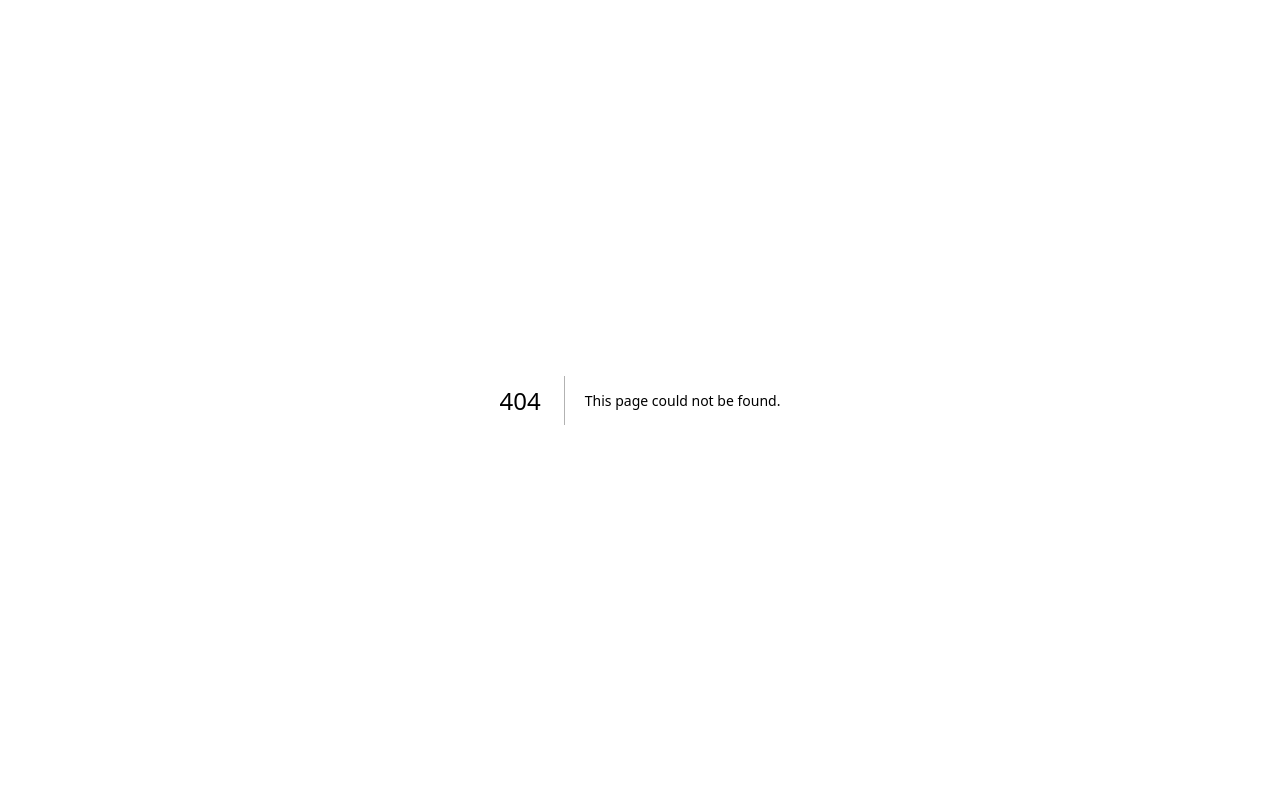
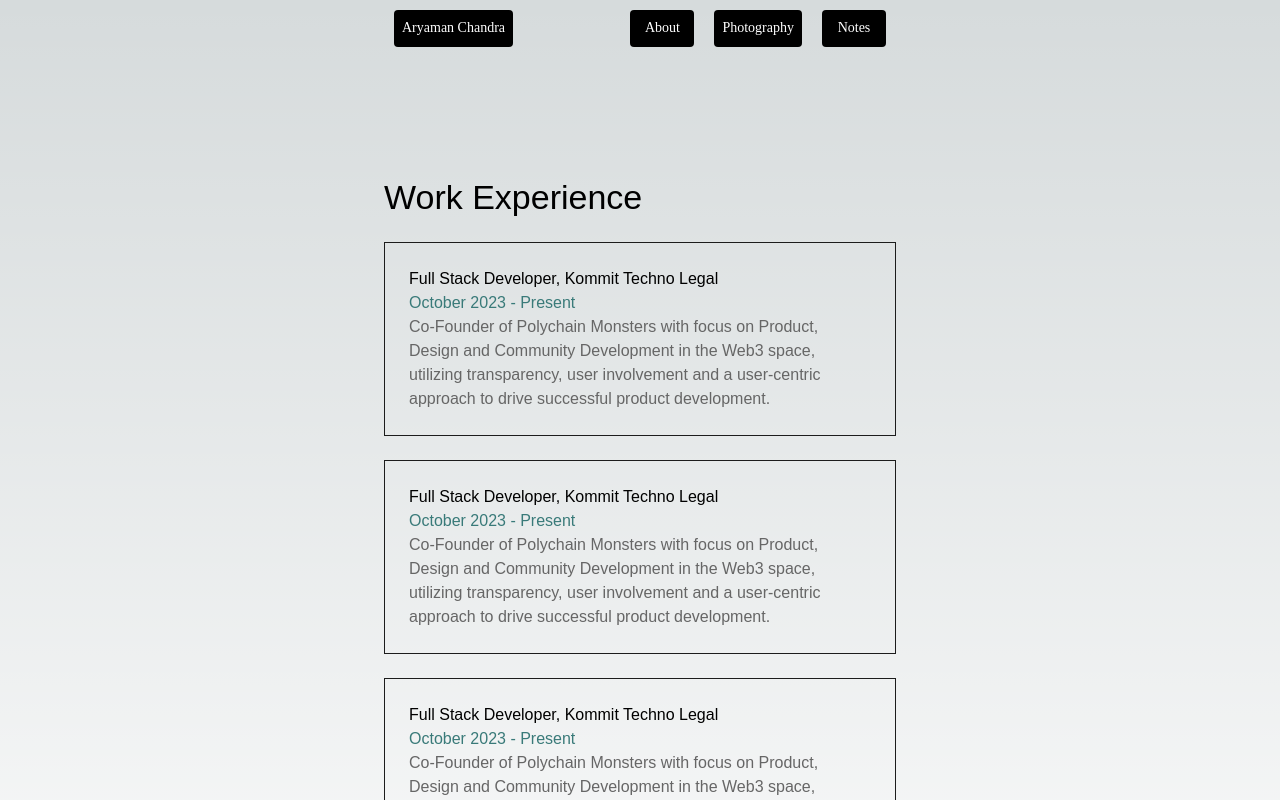
Before and after one commit to aryamanchandra/personalwebsite, a Next.js app: page /notes in a window 1280 px wide. Before the commit this address had no page. Shown: the top 800 px of the page. Built offline with nearby package versions, Linux system fonts and the light colour scheme; a web font is replaced by a local one.

Commit message:
other navbar pages

```diff
--- a/src/app/components/Navbar.tsx
+++ b/src/app/components/Navbar.tsx
@@ -1,4 +1,4 @@
-"use client"
+"use client";
 
 import { Box, Link, Stack } from "@mui/material";
 import Typography from "@mui/material/Typography";
@@ -8,7 +8,7 @@ const NavbarButton = styled(Button)({
   color: "white",
   backgroundColor: "black !important",
   fontFamily: "__SFTEXT_CAA964",
-  textTransform:"capitalize",
+  textTransform: "capitalize",
   "&:hover": {
     backgroundColor: "#1c1c1c !important",
   },
@@ -16,11 +16,19 @@ const NavbarButton = styled(Button)({
 
 export default function Navbar() {
   return (
-    <Stack direction="row" sx={{padding:"10px"}}>
-      <NavbarButton>Aryaman Chandra</NavbarButton>
-      <NavbarButton sx={{marginLeft:"auto", color:"white"}}>About</NavbarButton>
-      <NavbarButton sx={{marginLeft:"20px", color:"white"}}>Photography</NavbarButton>
-      <NavbarButton sx={{marginLeft:"20px", color:"white"}}>Notes</NavbarButton>
+    <Stack direction="row" sx={{ padding: "10px" }}>
+      <Link href="/">
+        <NavbarButton>Aryaman Chandra</NavbarButton>
+      </Link>
+      <Link sx={{ marginLeft: "auto" }}>
+        <NavbarButton>About</NavbarButton>
+      </Link>
+      <Link href="/photography" sx={{ marginLeft: "20px" }}>
+        <NavbarButton>Photography</NavbarButton>
+      </Link>
+      <Link href="/notes" sx={{ marginLeft: "20px" }}>
+        <NavbarButton>Notes</NavbarButton>
+      </Link>
     </Stack>
   );
 }
--- a/src/app/layout.tsx
+++ b/src/app/layout.tsx
@@ -1,11 +1,14 @@
 import type { Metadata } from "next";
 import "./globals.css";
 import { Box, ThemeProvider, Typography } from "@mui/material";
-import {theme} from "../../style";
-import localFont from 'next/font/local'
+import { theme } from "../../style";
+import localFont from "next/font/local";
+import Navbar from "./components/Navbar";
 
-
-const SFText = localFont({ src: '../../public/fonts/SF-Pro-Text-Regular.otf', variable: '--font-sftext-bold'  })
+const SFText = localFont({
+  src: "../../public/fonts/SF-Pro-Text-Regular.otf",
+  variable: "--font-sftext-bold",
+});
 
 export const metadata: Metadata = {
   title: "Aryaman Chandra",
@@ -26,7 +29,10 @@ export default function RootLayout({
       </head>
       <body className={SFText.className}>
         <ThemeProvider theme={theme}>
-        {children}
+          <Box sx={{ width: "40%", marginX: "auto" }}>
+            <Navbar />
+            {children}
+          </Box>
         </ThemeProvider>
       </body>
     </html>
--- /dev/null
+++ b/src/app/notes/page.tsx
@@ -0,0 +1,24 @@
+import { Box, Button, Grid, Stack, Typography } from "@mui/material";
+import { projectdata, workdata } from "../data";
+import Socialbar from "../components/Socialbar";
+
+export default function Notes() {
+  return (
+    <Box>
+      <Typography variant="h4" pt={15}>
+        Work Experience
+      </Typography>
+      {workdata &&
+        workdata.map((element, index) => (
+          <Box mt={3} p={3} sx={{ border: "1px solid #1c1c1c" }} key={index}>
+            <Typography>
+              {element.title}, {element.company}
+            </Typography>
+            <Typography color="primary.light">{element.date}</Typography>
+            <Typography color="#666666">{element.description}</Typography>
+          </Box>
+        ))}
+        <Socialbar />
+    </Box>
+  );
+}
--- a/src/app/page.tsx
+++ b/src/app/page.tsx
@@ -1,13 +1,11 @@
 import { Box, Button, Grid, Stack, Typography } from "@mui/material";
-import Navbar from "./components/Navbar";
 import Socialbar from "./components/Socialbar";
 import localFont from "next/font/local";
 import { projectdata, workdata } from "./data";
 
 export default function Home() {
   return (
-    <Box sx={{ width: "40%", marginX: "auto" }}>
-      <Navbar />
+    <Box>
       <Box py={20} sx={{ textAlign: "center" }}>
         <Typography variant="h2" className="SFDisplay.className">
           Hi! I'm Aryaman
```
Also changed, not shown: src/app/photography/page.tsx (added, +25 -0 lines).
